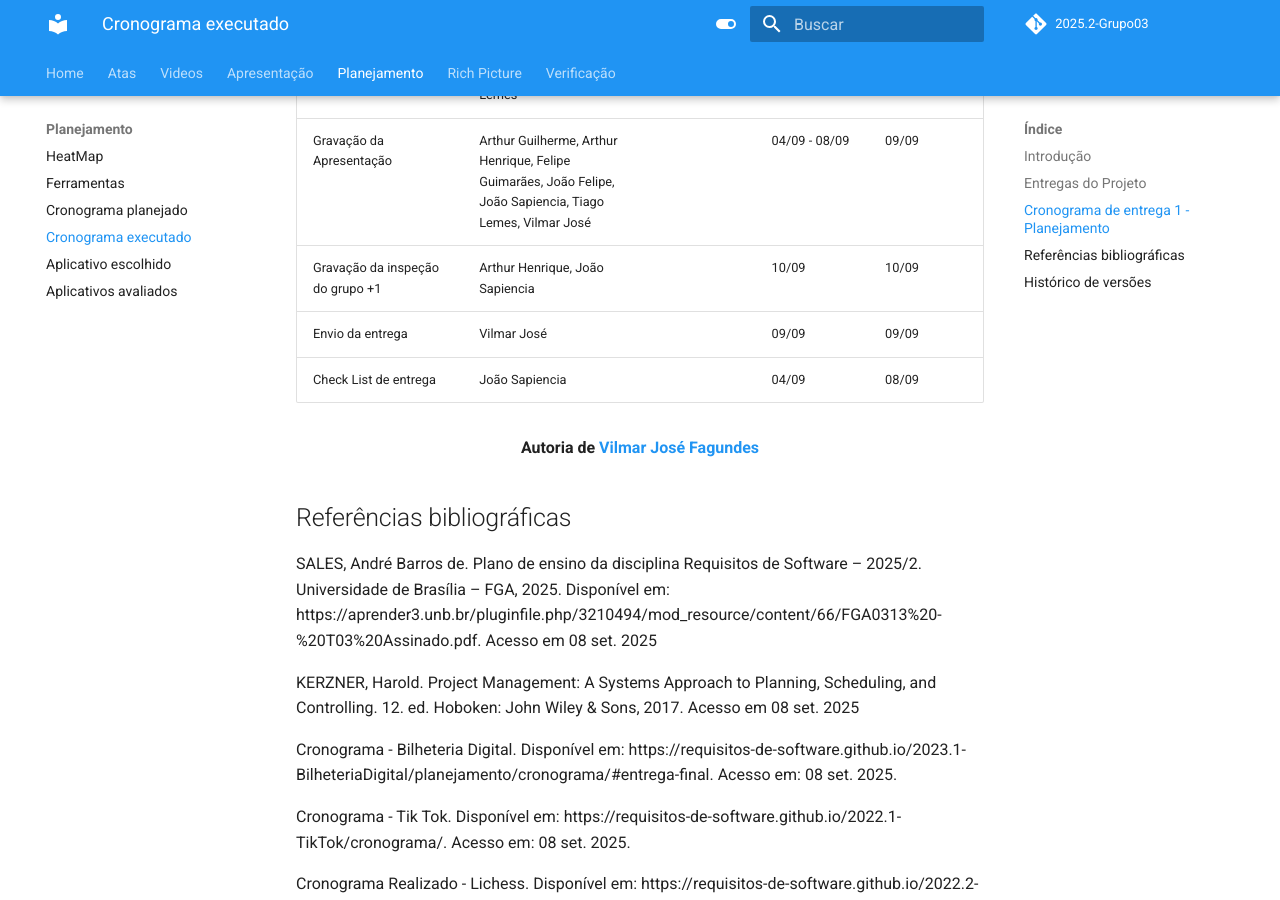
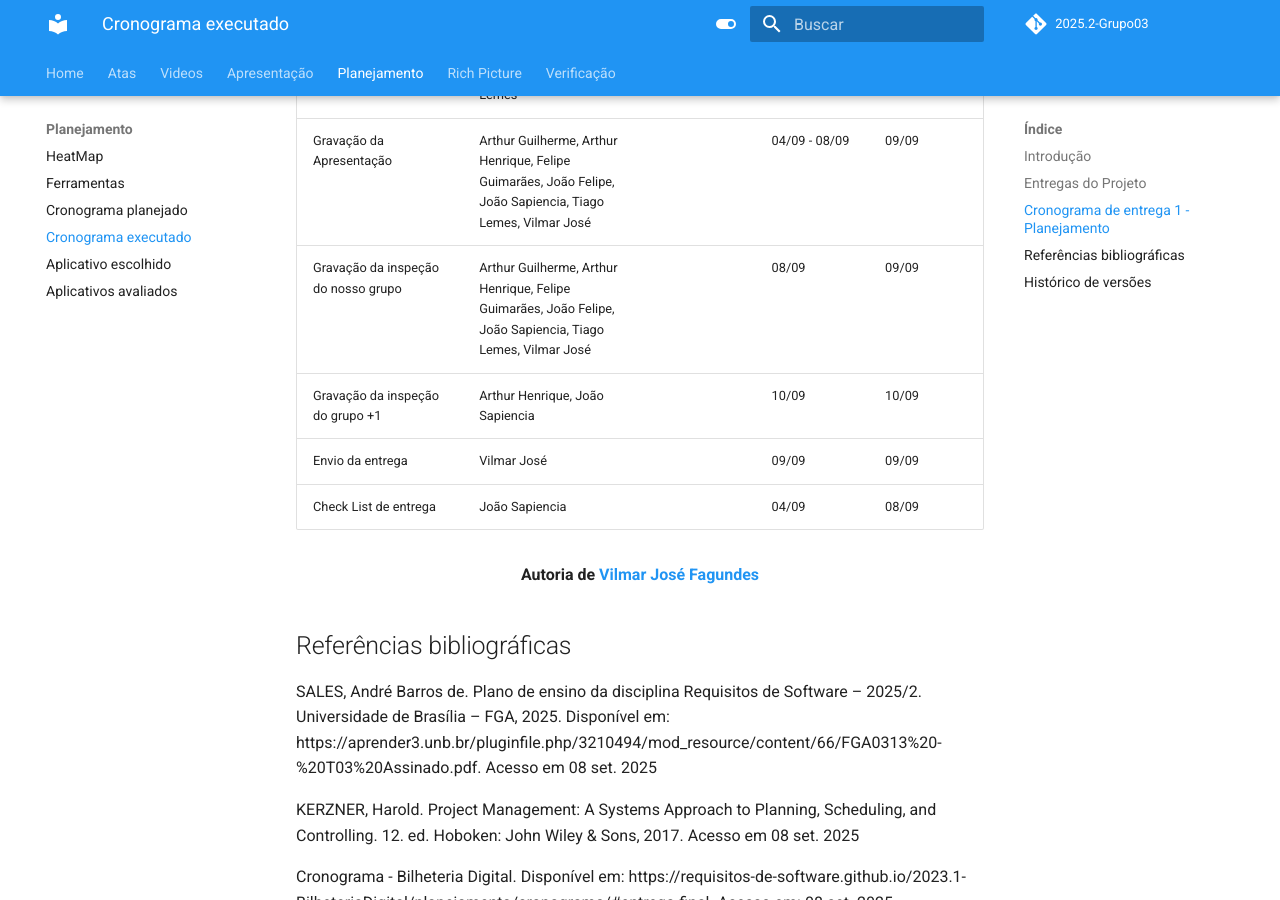
Before and after one commit to Requisitos-de-Software/2025.2-Grupo03, an MkDocs documentation site: the page built from docs/Planejamento/cronograma_executado.md, in a window 1280 px wide and 900 px high, scrolled down 1687 px. Built offline with MkDocs 1.6.1 and Material for MkDocs 9.7.7, drawn with Linux system fonts in a browser that asks for light colours; comment, search, counter and statistics services are not loaded.

Commit message:
Update cronograma_executado.md

```diff
--- a/docs/Planejamento/cronograma_executado.md
+++ b/docs/Planejamento/cronograma_executado.md
@@ -34,6 +34,7 @@ Este documento apresenta o cronograma executado na disciplina de Requisitos de S
 | Criação da Lista de Verificação | Tiago Lemes, Vilmar José | Arthur Henrique | 04/08 - 08/09 | 04/09 |
 | Rich Picture do projeto | Arthur Guilherme, Tiago Lemes | | 04/09 - 08/09 | 06/09 |
 | Gravação da Apresentação | Arthur Guilherme, Arthur Henrique, Felipe Guimarães, João Felipe, João Sapiencia, Tiago Lemes, Vilmar José | | 04/09 - 08/09 | 09/09 |
+| Gravação da inspeção do nosso grupo | Arthur Guilherme, Arthur Henrique, Felipe Guimarães, João Felipe, João Sapiencia, Tiago Lemes, Vilmar José | | 08/09 | 09/09 |
 | Gravação da inspeção do grupo +1 | Arthur Henrique, João Sapiencia | | 10/09 | 10/09 | 10/09 |
 | Envio da entrega | Vilmar José | | 09/09 | 09/09 | 09/09 |
 | Check List de entrega | João Sapiencia | | 04/09 | 08/09 | 08/09 - 09/09 |
```
